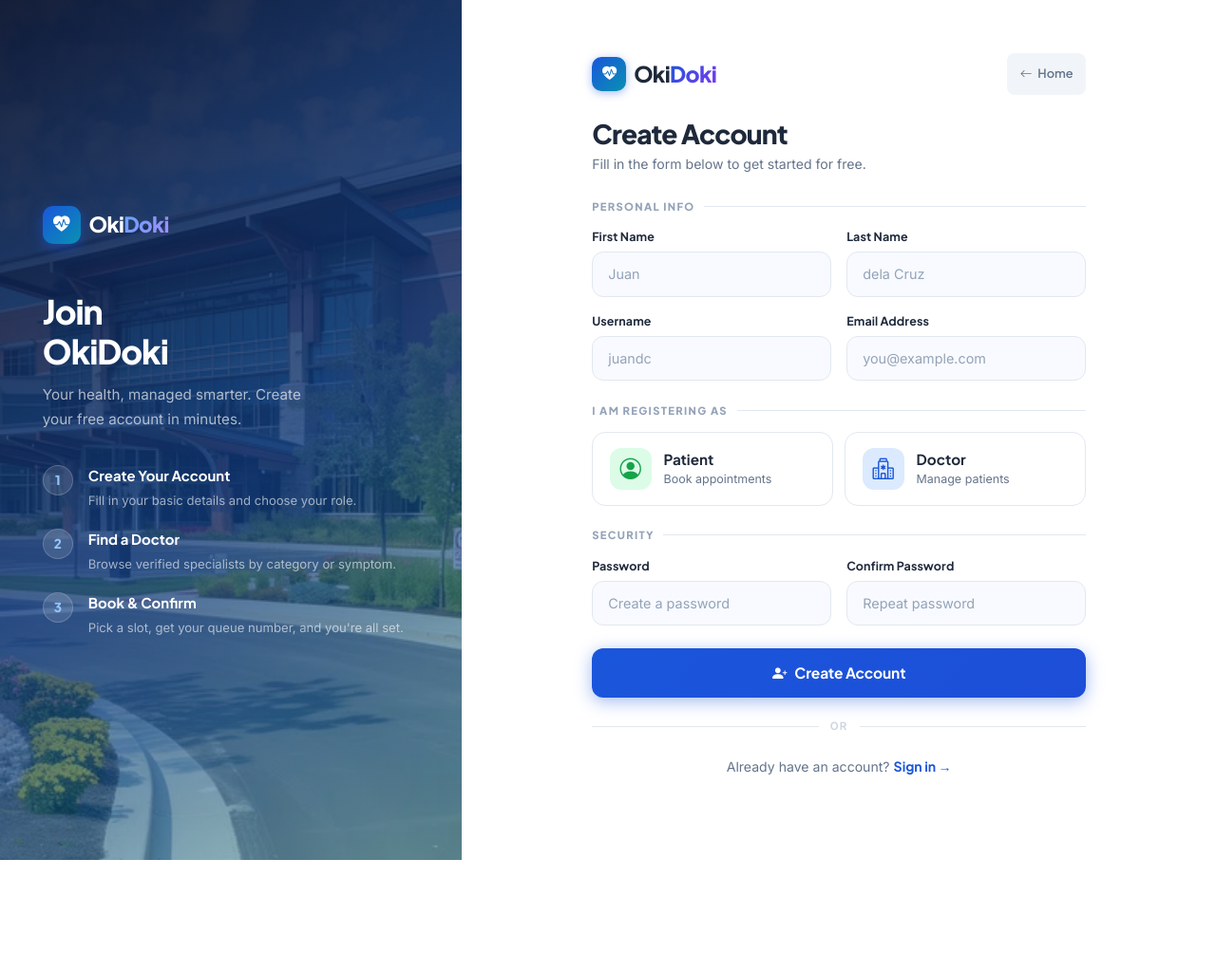
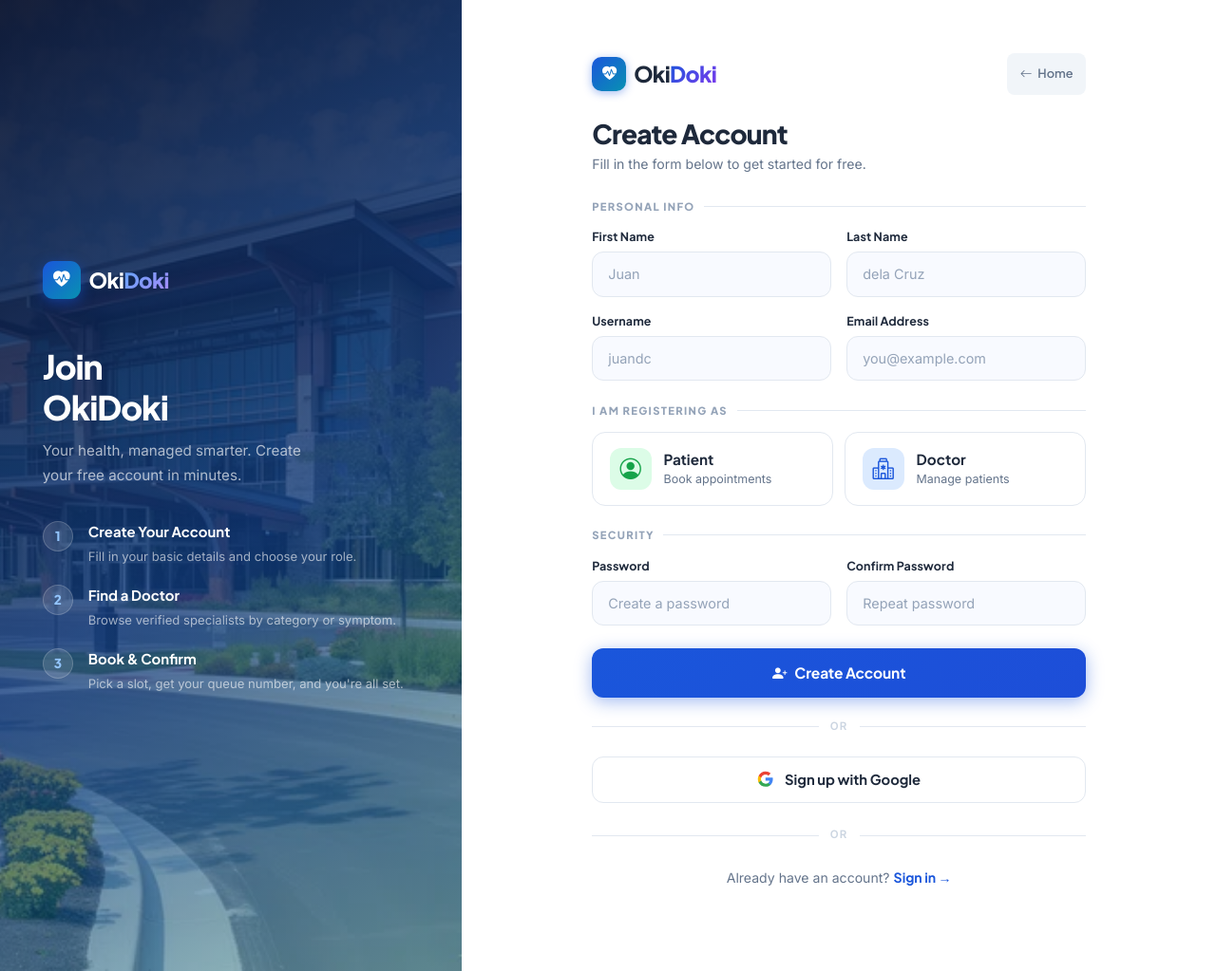
Before and after one commit to alanjenkinspaloga-byte/appointment-system2, a Django app: page /register/ in a window 1280 px wide. Shown: the whole page at 95% size. Before the commit the page ends 906 px from the top, so only its background shows below. Run offline with Django 4.2, Linux system fonts and the light colour scheme; parts of the project's set-up code (start-up, migrations or seed data) failed here and were passed over; some libraries are stand-ins or nearby versions.

Commit message:
Add Google OAuth sign-in/sign-up buttons to login and register templates

```diff
--- a/templates/registration/register.html
+++ b/templates/registration/register.html
@@ -1,5 +1,6 @@
 {% extends 'base.html' %}
 {% load static %}
+{% load socialaccount %}
 {% block title %}Register — OkiDoki{% endblock %}
 
 {% block navbar %}{% endblock %}
@@ -199,6 +200,25 @@
         margin: 1.4rem 0 .9rem; display: flex; align-items: center; gap: .6rem;
     }
     .form-section-label::after { content: ''; flex: 1; height: 1px; background: var(--auth-border); }
+
+    /* ── SOCIAL BUTTONS ── */
+    .btn-auth-social {
+        display: flex; align-items: center; justify-content: center; gap: .7rem;
+        width: 100%;
+        background: #fff; border: 1.5px solid var(--auth-border); border-radius: 12px;
+        padding: .78rem 1rem;
+        font-family: var(--font-head); font-size: .92rem; font-weight: 700;
+        color: var(--auth-text); text-decoration: none;
+        transition: border-color .2s, background .2s, box-shadow .2s;
+        cursor: pointer;
+    }
+    .btn-auth-social:hover {
+        border-color: #1a56db; background: #f0f7ff;
+        box-shadow: 0 0 0 3.5px rgba(26,86,219,.1);
+    }
+    .btn-auth-social svg {
+        width: 1.1rem; height: 1.1rem; flex-shrink: 0;
+    }
 </style>
 {% endblock %}
 
@@ -372,6 +392,18 @@
             </form>
 
             <div class="auth-divider">or</div>
+
+            <a href="{% provider_login_url 'google' %}" class="btn-auth-social">
+                <svg viewBox="0 0 24 24" fill="none" xmlns="http://www.w3.org/2000/svg">
+                    <path d="M22.56 12.25c0-.78-.07-1.53-.2-2.25H12v4.26h5.92c-.26 1.37-1.04 2.53-2.21 3.31v2.77h3.57c2.08-1.92 3.28-4.74 3.28-8.09z" fill="#4285F4"/>
+                    <path d="M12 23c2.97 0 5.46-.98 7.28-2.66l-3.57-2.77c-.98.66-2.23 1.06-3.71 1.06-2.86 0-5.29-1.93-6.16-4.53H2.18v2.84C3.99 20.53 7.7 23 12 23z" fill="#34A853"/>
+                    <path d="M5.84 14.09c-.22-.66-.35-1.36-.35-2.09s.13-1.43.35-2.09V7.07H2.18C1.43 8.55 1 10.22 1 12s.43 3.45 1.18 4.93l2.85-2.22.81-.62z" fill="#FBBC05"/>
+                    <path d="M12 5.38c1.62 0 3.06.56 4.21 1.64l3.15-3.15C17.45 2.09 14.97 1 12 1 7.7 1 3.99 3.47 2.18 7.07l3.66 2.84c.87-2.6 3.3-4.53 6.16-4.53z" fill="#EA4335"/>
+                </svg>
+                <span>Sign up with Google</span>
+            </a>
+
+            <div class="auth-divider" style="margin: 1.6rem 0;">or</div>
             <p class="auth-switch mb-0">
                 Already have an account? <a href="{% url 'login' %}">Sign in &rarr;</a>
             </p>
```
Also changed, not shown: templates/registration/login.html (+32 -0 lines), appointments/management/commands/setup_google_oauth.py (line endings or trailing spaces).
